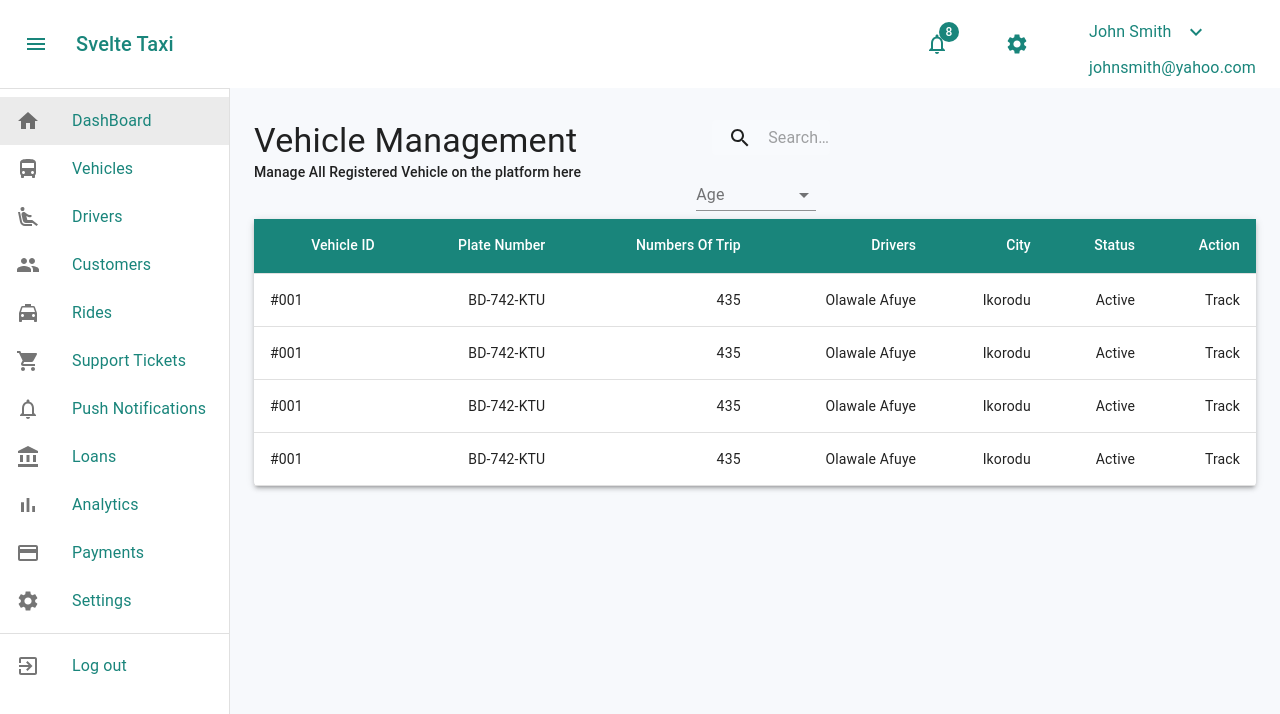
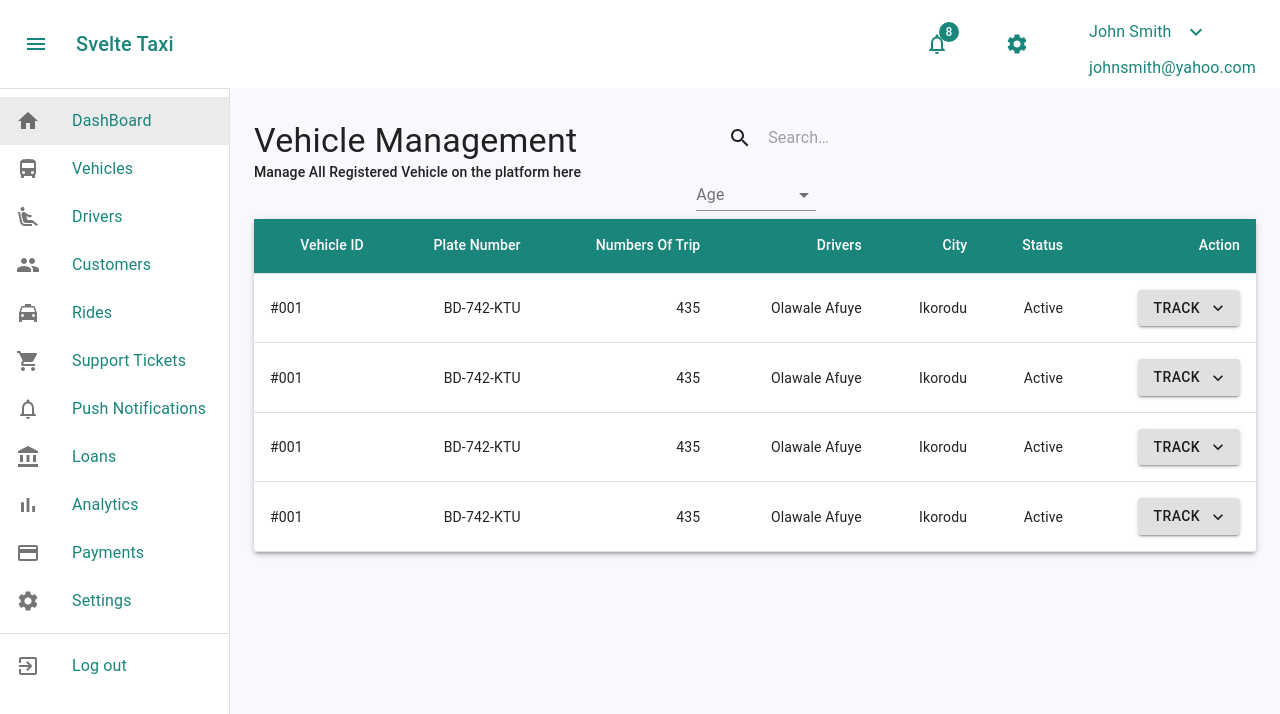
Before and after one commit to walosha/svelte_taxi, a React (Create React App) app: page /vehicles in a window 1280 px wide. Shown: the top 714 px of the page. Built offline with nearby package versions, Linux system fonts and the light colour scheme.

Commit message:
created a dropdown button component

```diff
--- a/src/pages/rides.jsx
+++ b/src/pages/rides.jsx
@@ -78,12 +78,12 @@ export default function Rides() {
     <main className={classes.content}>
       <Container maxWidth="lg" className={classes.container}>
         <Grid container spacing={5}>
-          <Grid item md={5}>
+
             <SectionHeader
               title="Rides and Trip Management"
               content="Manage All Rides on the platform here"
             />
-          </Grid>
+
           <Grid item md={7}>
             <Grid item md={3}>
               <div className={classes.search}>
--- a/src/pages/vehicles.jsx
+++ b/src/pages/vehicles.jsx
@@ -1,7 +1,14 @@
 import React from "react";
 import { fade, makeStyles } from "@material-ui/core/styles";
 import Grid from "@material-ui/core/Grid";
-import { Container, Paper, TableRow, TableCell } from "@material-ui/core";
+import {
+  Container,
+  Paper,
+  TableRow,
+  TableCell,
+  Button
+} from "@material-ui/core";
+import { KeyboardArrowDownSharp } from "@material-ui/icons";
 import InputBase from "@material-ui/core/InputBase";
 import SearchIcon from "@material-ui/icons/Search";
 import DataTable from "../components/Tables";
@@ -119,7 +126,15 @@ export default function Vehicles() {
                   <TableCell align="right">{row.driver}</TableCell>
                   <TableCell align="right">{row.city}</TableCell>
                   <TableCell align="right">{row.status}</TableCell>
-                  <TableCell align="right">{row.track}</TableCell>
+                  <TableCell align="right">
+                    {" "}
+                    <Button
+                      endIcon={<KeyboardArrowDownSharp />}
+                      variant="contained"
+                    >
+                      Track
+                    </Button>
+                  </TableCell>
                 </TableRow>
               ))}
             </DataTable>
```
